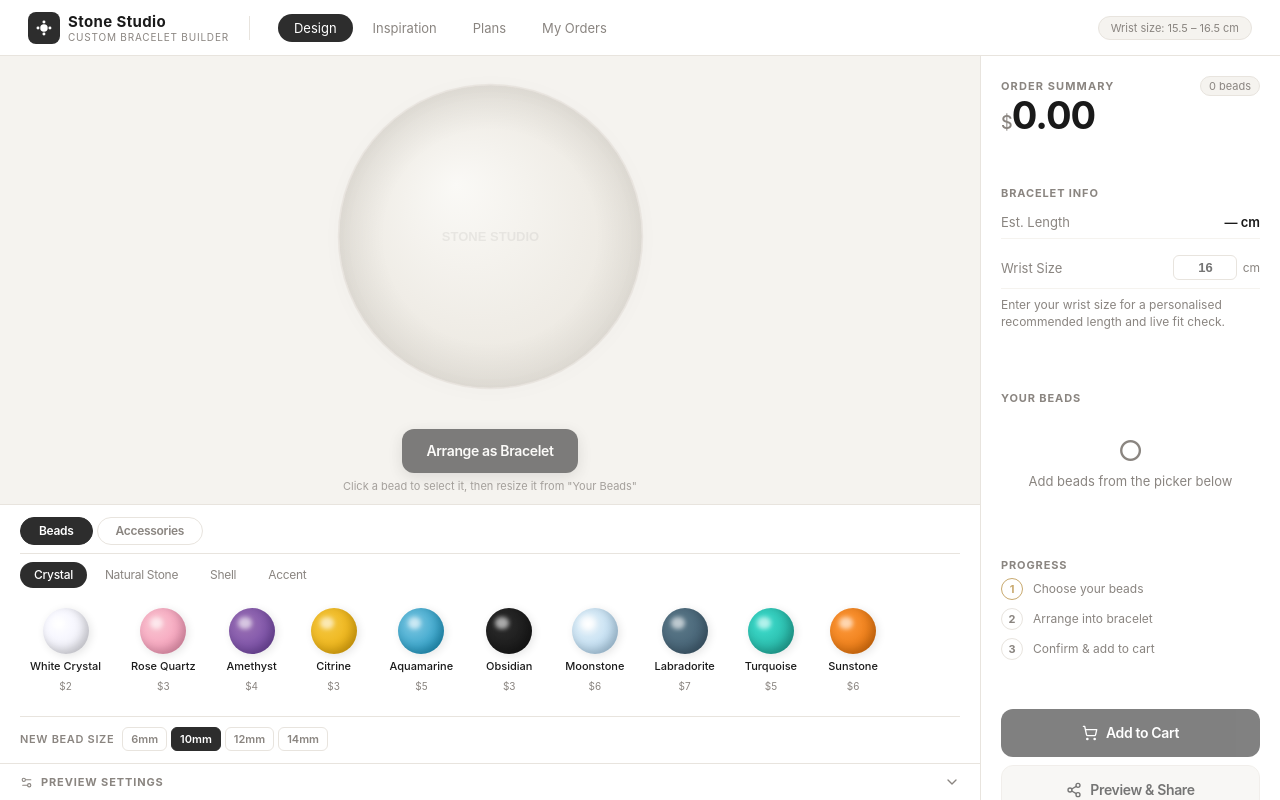
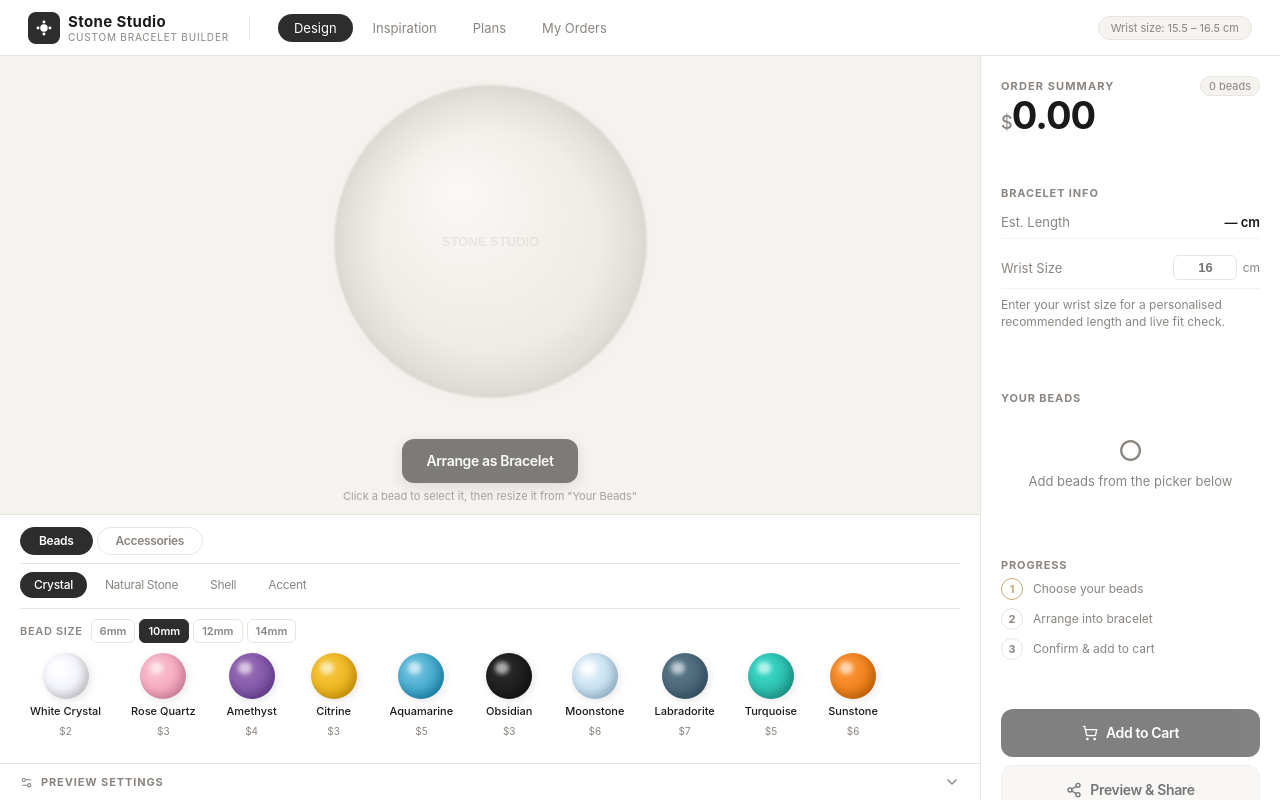
Before and after one commit to pastrainbow/bracelet_custom_configure, a React (Vite) app: page / in a window 1280 px wide. Built offline with nearby package versions, Linux system fonts and the light colour scheme.

Commit message:
Fix: bead size selector only displays when super category is beads

```diff
--- a/src/components/BeadPicker.tsx
+++ b/src/components/BeadPicker.tsx
@@ -21,7 +21,7 @@ function AddSizeSelector() {
   return (
     <div className="mt-2.5 flex items-center gap-2 border-t border-border pt-2.5">
       <span className="text-[11px] font-semibold uppercase tracking-[0.06em] text-muted">
-        New bead size
+        Bead size
       </span>
       <div className="flex gap-1">
         {BEAD_SIZES.map((mm) => (
@@ -75,6 +75,8 @@ export function BeadPicker() {
         className="mb-2.5"
       />
 
+      {superCat === 'beads' && <AddSizeSelector />}
+
       <div className="no-scrollbar flex gap-2.5 overflow-x-auto pb-1">
         {items.map((def) => (
           <button
@@ -89,7 +91,6 @@ export function BeadPicker() {
         ))}
       </div>
 
-      <AddSizeSelector />
     </div>
   );
 }
```
Also changed, not shown: .claude/launch.json.
